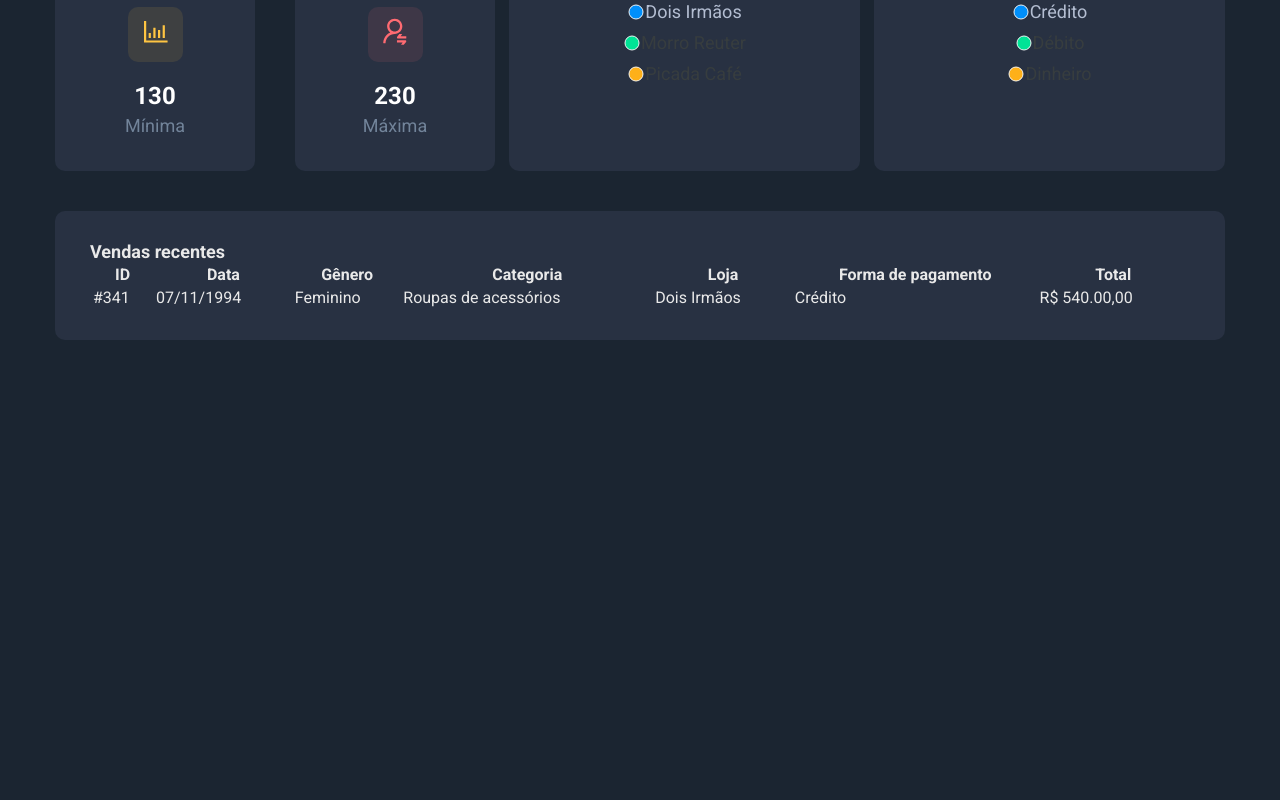
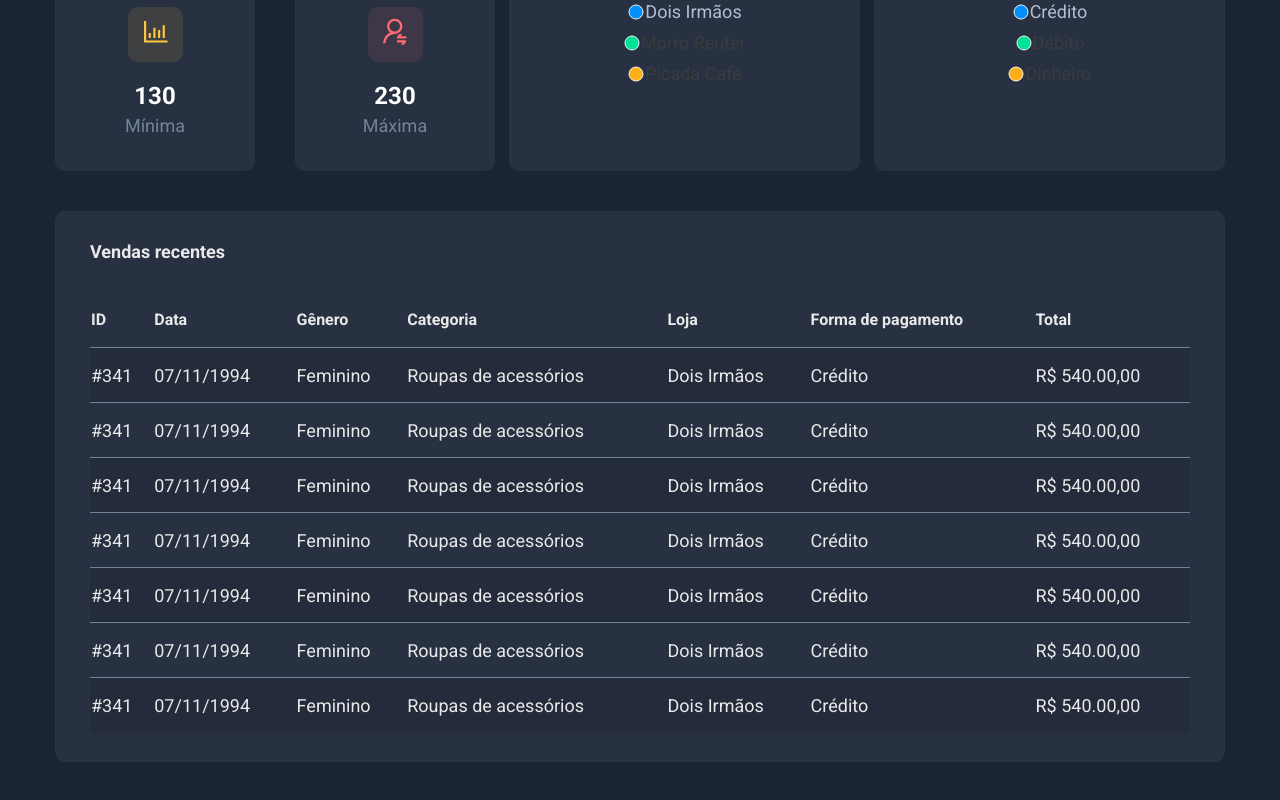
Before and after one commit to Andersongauterio/dssales, a React (Create React App) app in the folder front-web/: page / in a window 1280 px wide. Shown: the part 934-1734 px from the top of the page. Before the commit the page ends 1324 px from the top, so only its background shows below. Built offline with nearby package versions, Linux system fonts and the light colour scheme.

Commit message:
sales-table part 2 layout

```diff
--- a/front-web/src/components/sales-table/index.tsx
+++ b/front-web/src/components/sales-table/index.tsx
@@ -26,6 +26,60 @@
             <td>Crédito</td>
             <td>R$ 540.00,00</td>
           </tr>
+          <tr>
+            <td>#341</td>
+            <td>07/11/1994</td>
+            <td>Feminino</td>
+            <td>Roupas de acessórios</td>
+            <td>Dois Irmãos</td>
+            <td>Crédito</td>
+            <td>R$ 540.00,00</td>
+          </tr>
+          <tr>
+            <td>#341</td>
+            <td>07/11/1994</td>
+            <td>Feminino</td>
+            <td>Roupas de acessórios</td>
+            <td>Dois Irmãos</td>
+            <td>Crédito</td>
+            <td>R$ 540.00,00</td>
+          </tr>
+          <tr>
+            <td>#341</td>
+            <td>07/11/1994</td>
+            <td>Feminino</td>
+            <td>Roupas de acessórios</td>
+            <td>Dois Irmãos</td>
+            <td>Crédito</td>
+            <td>R$ 540.00,00</td>
+          </tr>
+          <tr>
+            <td>#341</td>
+            <td>07/11/1994</td>
+            <td>Feminino</td>
+            <td>Roupas de acessórios</td>
+            <td>Dois Irmãos</td>
+            <td>Crédito</td>
+            <td>R$ 540.00,00</td>
+          </tr>
+          <tr>
+            <td>#341</td>
+            <td>07/11/1994</td>
+            <td>Feminino</td>
+            <td>Roupas de acessórios</td>
+            <td>Dois Irmãos</td>
+            <td>Crédito</td>
+            <td>R$ 540.00,00</td>
+          </tr>
+          <tr>
+            <td>#341</td>
+            <td>07/11/1994</td>
+            <td>Feminino</td>
+            <td>Roupas de acessórios</td>
+            <td>Dois Irmãos</td>
+            <td>Crédito</td>
+            <td>R$ 540.00,00</td>
+          </tr>
         </tbody>
       </table>
     </div>
--- a/front-web/src/components/sales-table/styles.css
+++ b/front-web/src/components/sales-table/styles.css
@@ -5,9 +5,35 @@
 
 .sales-table-title {
   font-size: 18px;
-  color: var(--light-color);
 }
 
 .sales-table {
   width: 100%;
+  margin-top: 30px;
+  border-spacing: 0;
 }
+
+.sales-table thead th {
+  text-align: left;
+  height: 55px;
+  font-size: 16px;
+}
+
+.sales-table tbody td {
+  height: 55px;
+  border-top: 1px solid var(--grey-light-125-color);
+  font-size: 18px;
+  transition: background 0.3s;
+}
+
+.sales-table tbody tr:hover > td {
+  background-color: var(--grey-light-150-color);
+}
+
+.sales-table tbody tr:nth-child(even) {
+  background-color: var(--primary-color);
+}
+
+.sales-table tbody tr:nth-child(odd) {
+  background-color: rgba(0, 0, 0, 0.1);
+}
```
